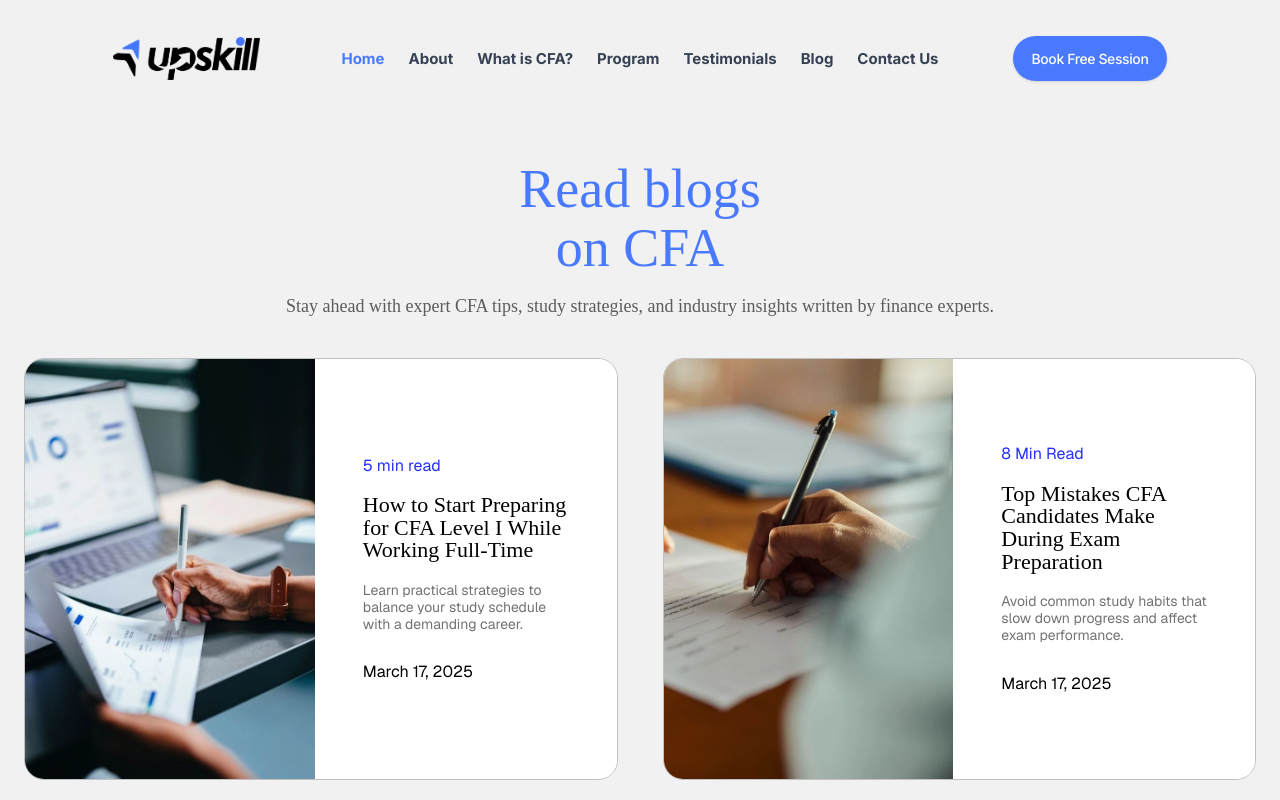
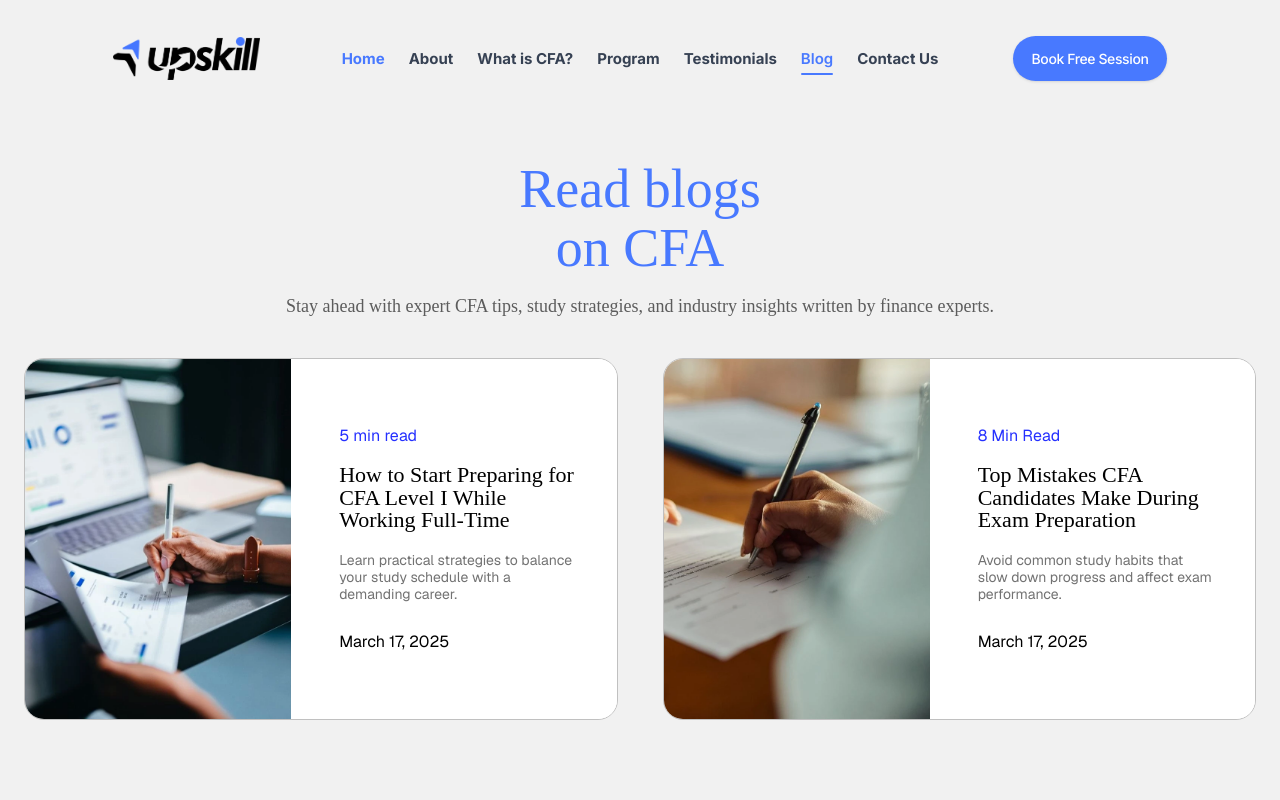
Before and after one commit to mailattfg-ops/upskill, a Next.js app: page /blogs in a window 1280 px wide. Shown: the top 800 px of the page. Built offline with nearby package versions, Linux system fonts and the light colour scheme; no server answers; the database is empty; a web font is replaced by a local one.

Commit message:
responsive done

```diff
--- a/src/app/(public)/blogs/page.tsx
+++ b/src/app/(public)/blogs/page.tsx
@@ -59,16 +59,16 @@ export default async function BlogsPage() {
               Stay ahead with expert CFA tips, study strategies, and industry insights written by finance experts.
             </p>
 
-            {/* Blog Cards Grid — Figma: width: 1587px, height: 554px, gap: 45px */}
-            <div className="mt-6 md:mt-8 lg:mt-10 w-full max-w-[1587px] flex flex-col md:flex-row gap-[20px] lg:gap-[30px] xl:gap-[45px] z-20 justify-center items-stretch">
+            {/* Blog Cards Grid — responsive 2-column grid */}
+            <div className="mt-6 md:mt-8 lg:mt-10 w-full max-w-[1587px] grid grid-cols-1 md:grid-cols-2 gap-[20px] lg:gap-[30px] xl:gap-[45px] z-20">
               {blogsList.map((blog, idx) => (
                 <Link
                   key={blog.id || idx}
                   href={`/blog?id=${blog.id}`}
-                  className="flex flex-col md:flex-row flex-1 max-w-full md:max-w-[520px] lg:max-w-[580px] xl:max-w-[680px] 2xl:max-w-[771px] bg-white border border-[#C0C0C0] rounded-[20px] overflow-hidden hover:shadow-md transition-all duration-300 cursor-pointer"
+                  className="flex flex-col sm:flex-row bg-white border border-[#C0C0C0] rounded-[20px] overflow-hidden hover:shadow-md transition-all duration-300 cursor-pointer"
                 >
                   {/* Image Box */}
-                  <div className="relative w-full md:w-[49%] h-[220px] md:h-auto min-h-[260px] md:min-h-[320px] lg:min-h-[350px] xl:min-h-[420px] 2xl:min-h-[554px] flex-shrink-0 bg-[#EEEEEE]">
+                  <div className="relative w-full sm:w-[45%] h-[200px] sm:h-auto sm:min-h-[240px] md:min-h-[260px] lg:min-h-[300px] xl:min-h-[360px] 2xl:min-h-[420px] flex-shrink-0 bg-[#EEEEEE]">
                     <Image
                       src={blog.image}
                       alt={blog.title}
@@ -103,14 +103,14 @@ export default async function BlogsPage() {
             </div>
 
             {/* View all articles button — Figma: width 259px, height 66px */}
-            <div className="mt-8 md:mt-12 lg:mt-16 flex justify-center z-20">
+            {/* <div className="mt-8 md:mt-12 lg:mt-16 flex justify-center z-20">
               <Link
                 href="/blogs"
                 className="w-[259px] h-[66px] bg-black hover:bg-black/90 text-white rounded-[20px] shadow-[0px_2px_4px_-2px_rgba(0,0,0,0.1)] flex items-center justify-center transition-all duration-300 font-['Cal_Sans'] font-normal text-[24px] leading-[100%] tracking-[-0.25px] select-none text-center"
               >
                 View all articles
               </Link>
-            </div>
+            </div> */}
 
             {/* Blue CTA Banner Box — Figma: width 1674px, height 727px, radius: 57px */}
             <div
--- a/src/app/(public)/home/TestimonialsSection.tsx
+++ b/src/app/(public)/home/TestimonialsSection.tsx
@@ -28,7 +28,7 @@ export default function TestimonialsSection({ visibleTestimonials }: Testimonial
         </p>
       </div>
 
-      <div className="mx-auto w-full max-w-[1511.03px] grid grid-cols-1 md:grid-cols-2 lg:grid-cols-3 gap-8 md:gap-[40.84px] justify-items-center">
+      <div className="mx-auto w-full max-w-[1511.03px] flex flex-wrap justify-center gap-6 md:gap-8">
         {visibleTestimonials.map((t, idx) => (
           <div
             key={t.id || idx}
@@ -39,7 +39,7 @@ export default function TestimonialsSection({ visibleTestimonials }: Testimonial
               {/* Avatar */}
               <div className="relative w-[65.34px] h-[65.34px] rounded-full overflow-hidden flex-shrink-0 bg-gray-200">
                 <Image
-                  src={`${t.image}?v=2`}
+                  src={t.image?.startsWith('http') ? `${t.image}?v=2` : (t.image || '/student_michelle.webp')}
                   alt={t.name}
                   fill
                   sizes="65.34px"
--- a/src/components/Navbar.tsx
+++ b/src/components/Navbar.tsx
@@ -8,29 +8,81 @@ import Image from "next/image";
 export default function Navbar() {
   const [isOpen, setIsOpen] = useState(false);
   const [mounted, setMounted] = useState(false);
+  const [scrolled, setScrolled] = useState(false);
   const pathname = usePathname();
 
   useEffect(() => {
     setMounted(true);
+    const handleScroll = () => setScrolled(window.scrollY > 20);
+    window.addEventListener('scroll', handleScroll, { passive: true });
+    return () => window.removeEventListener('scroll', handleScroll);
   }, []);
 
-  // Default to standard (white pill) styling if not mounted to prevent hydration mismatch,
-  // but once mounted, check if we are on the what-is-cfa page.
   const isCfaPage = mounted && (pathname === '/what-is-cfa' || pathname === '/contact' || pathname === '/blog');
   const isBlogPage = false;
-  // const isBlogPage = mounted && pathname.startsWith('/blogs');
+
+  // Returns true when the given href matches the current page
+  const isActive = (href: string) => {
+    if (!mounted) return false;
+    if (href === '/') return pathname === '/';
+    return pathname === href || pathname.startsWith(href + '/');
+  };
+
+  // Desktop link classes
+  const desktopLinkClass = (href: string) => {
+    const dark = isCfaPage || isBlogPage;
+    const active = isActive(href);
+    return [
+      'transition-colors text-nav-links whitespace-nowrap relative',
+      // active underline decoration
+      active
+        ? dark
+          ? 'text-white font-semibold after:absolute after:left-0 after:-bottom-1 after:h-[2px] after:w-full after:bg-white after:rounded-full'
+          : 'text-brand-blue font-semibold after:absolute after:left-0 after:-bottom-1 after:h-[2px] after:w-full after:bg-brand-blue after:rounded-full'
+        : dark
+          ? 'text-white/80 hover:text-white'
+          : href === '/'
+            ? 'text-brand-blue hover:text-blue-800'
+            : 'text-gray-700 hover:text-brand-blue',
+    ].join(' ');
+  };
+
+  // Mobile link classes
+  const mobileLinkClass = (href: string) => {
+    const dark = isCfaPage || isBlogPage;
+    const active = isActive(href);
+    return [
+      'font-semibold text-sm py-1 transition-colors relative',
+      active
+        ? dark
+          ? 'text-white underline underline-offset-4 decoration-white/60'
+          : 'text-blue-600 underline underline-offset-4 decoration-blue-400'
+        : dark
+          ? 'text-white/80 hover:text-white'
+          : href === '/'
+            ? 'text-blue-600'
+            : 'text-gray-600 hover:text-blue-600',
+    ].join(' ');
+  };
+
+  // Resolve header background
+  const headerBg = isBlogPage
+    ? 'bg-[#1B1B1B]'
+    : isCfaPage
+      ? 'bg-transparent'
+      : scrolled
+        ? 'bg-white/95 backdrop-blur-md shadow-sm'
+        : 'bg-transparent';
 
   return (
-    <header className={`absolute top-0 left-0 w-full z-50 ${isBlogPage ? 'bg-[#1B1B1B]' : 'bg-transparent'}`}>
-      {/* Desktop Layout - Max width 1728px container with 113px padding on large screen */}
+    <header className={`fixed top-0 left-0 w-full z-50 transition-all duration-300 ${headerBg}`}>
+      {/* Desktop Layout */}
       <div className={`mx-auto w-full max-w-[1728px] px-6 lg:px-12 xl:px-[113px] relative hidden xl:flex items-center justify-center ${isBlogPage ? 'py-0' : 'pt-[20px]'}`}>
 
-        {/* Centered Visible Nav Block (1503px content width, Y-centered, 77px high) */}
         <div className="w-full max-w-[1503px] h-[77px] flex items-center justify-between bg-transparent">
 
-          {/* Left Side: Logo container to balance centering */}
+          {/* Logo */}
           <div className="w-[160px] flex items-center shrink-0">
-            {/* Logo */}
             <Link href="/" className="relative w-[147px] h-[48px] block group z-50">
               <Image
                 src="/footer_logo.png"
@@ -42,53 +94,18 @@ export default function Navbar() {
             </Link>
           </div>
 
-          {/* Centered Links Block (Gap: 32px for blog, 24px for others) */}
+          {/* Centered Nav Links */}
           <nav className={`flex items-center z-50 ${isBlogPage ? 'gap-[32px]' : 'gap-[24px]'}`}>
-            <Link
-              href="/"
-              className={`transition-colors text-nav-links whitespace-nowrap ${isCfaPage || isBlogPage ? 'text-white hover:text-gray-200' : 'text-brand-blue hover:text-blue-800'}`}
-            >
-              Home
-            </Link>
-            <Link
-              href="/#about-company"
-              className={`transition-colors text-nav-links whitespace-nowrap ${isCfaPage || isBlogPage ? 'text-white hover:text-gray-200' : 'text-gray-700 hover:text-brand-blue'}`}
-            >
-              About
-            </Link>
-            <Link
-              href="/what-is-cfa"
-              className={`transition-colors text-nav-links whitespace-nowrap ${isCfaPage || isBlogPage ? 'text-white hover:text-gray-200' : 'text-gray-700 hover:text-brand-blue'}`}
-            >
-              What is CFA?
-            </Link>
-            <Link
-              href="#"
-              className={`transition-colors text-nav-links whitespace-nowrap ${isCfaPage || isBlogPage ? 'text-white hover:text-gray-200' : 'text-gray-700 hover:text-brand-blue'}`}
-            >
-              Program
-            </Link>
-            <Link
-              href="/#testimonials"
-              className={`transition-colors text-nav-links whitespace-nowrap ${isCfaPage || isBlogPage ? 'text-white hover:text-gray-200' : 'text-gray-700 hover:text-brand-blue'}`}
-            >
-              Testimonials
-            </Link>
-            <Link
-              href="/#blogs"
-              className={`transition-colors text-nav-links whitespace-nowrap ${isCfaPage || isBlogPage ? 'text-white hover:text-gray-200' : 'text-gray-700 hover:text-brand-blue'}`}
-            >
-              Blog
-            </Link>
-            <Link
-              href="/contact"
-              className={`transition-colors text-nav-links whitespace-nowrap ${isCfaPage || isBlogPage ? 'text-white hover:text-gray-200' : 'text-gray-700 hover:text-brand-blue'}`}
-            >
-              Contact Us
-            </Link>
+            <Link href="/" className={desktopLinkClass('/')}>Home</Link>
+            <Link href="/#about-company" className={desktopLinkClass('/#about-company')}>About</Link>
+            <Link href="/what-is-cfa" className={desktopLinkClass('/what-is-cfa')}>What is CFA?</Link>
+            <Link href="#" className={desktopLinkClass('#')}>Program</Link>
+            <Link href="/#testimonials" className={desktopLinkClass('/#testimonials')}>Testimonials</Link>
+            <Link href="/blogs" className={desktopLinkClass('/blogs')}>Blog</Link>
+            <Link href="/contact" className={desktopLinkClass('/contact')}>Contact Us</Link>
           </nav>
 
-          {/* Right Side: CTA Button Container */}
+          {/* CTA Button */}
           <div className="w-[160px] flex justify-end shrink-0">
             <button
               onClick={() => window.dispatchEvent(new CustomEvent('open-booking-modal'))}
@@ -99,17 +116,15 @@ export default function Navbar() {
                   : 'bg-brand-blue text-white hover:bg-blue-700 shadow-sm'
                 }`}
             >
-              <span className="text-cta-btn whitespace-nowrap">
-                Book Free Session
-              </span>
+              <span className="text-cta-btn whitespace-nowrap">Book Free Session</span>
             </button>
           </div>
 
         </div>
       </div>
 
-      {/* Mobile/Tablet Fallback Layout (Under 1280px) */}
-      <div className={`xl:hidden w-full px-6 py-4 flex items-center justify-between backdrop-blur-md border-b ${isCfaPage ? 'bg-[#4576FF] border-blue-500 text-white' : isBlogPage ? 'bg-[#1B1B1B] border-neutral-800 text-white' : 'bg-white/80 border-gray-100'}`}>
+      {/* Mobile/Tablet Header Bar */}
+      <div className={`xl:hidden w-full px-6 py-4 flex items-center justify-between backdrop-blur-md border-b transition-all duration-300 ${isCfaPage ? 'bg-[#4576FF] border-blue-500 text-white' : isBlogPage ? 'bg-[#1B1B1B] border-neutral-800 text-white' : scrolled ? 'bg-white/95 border-gray-200 shadow-sm' : 'bg-transparent border-transparent'}`}>
         <Link href="/" className="relative w-[110px] h-[36px] block group z-50">
           <Image
             src="/footer_logo.png"
@@ -138,14 +153,19 @@ export default function Navbar() {
       {/* Mobile Navigation Panel */}
       {isOpen && (
         <div className={`xl:hidden border-t px-6 py-4 flex flex-col gap-4 shadow-inner ${isCfaPage ? 'bg-[#4576FF] border-blue-500 text-white' : isBlogPage ? 'bg-[#1B1B1B] border-neutral-800 text-white' : 'bg-white border-gray-100'}`}>
-          <Link href="/" onClick={() => setIsOpen(false)} className={`font-semibold text-sm py-1 ${isCfaPage || isBlogPage ? 'text-white' : 'text-blue-600'}`}>Home</Link>
-          <Link href="/#about-company" onClick={() => setIsOpen(false)} className={`font-semibold text-sm py-1 ${isCfaPage || isBlogPage ? 'text-white/80 hover:text-white' : 'text-gray-600 hover:text-blue-600'}`}>About</Link>
-          <Link href="/what-is-cfa" onClick={() => setIsOpen(false)} className={`font-semibold text-sm py-1 ${isCfaPage || isBlogPage ? 'text-white/80 hover:text-white' : 'text-gray-600 hover:text-blue-600'}`}>What is CFA?</Link>
-          <Link href="#" onClick={() => setIsOpen(false)} className={`font-semibold text-sm py-1 ${isCfaPage || isBlogPage ? 'text-white/80 hover:text-white' : 'text-gray-600 hover:text-blue-600'}`}>Program</Link>
-          <Link href="/#testimonials" onClick={() => setIsOpen(false)} className={`font-semibold text-sm py-1 ${isCfaPage || isBlogPage ? 'text-white/80 hover:text-white' : 'text-gray-600 hover:text-blue-600'}`}>Testimonials</Link>
-          <Link href="/#blogs" onClick={() => setIsOpen(false)} className={`font-semibold text-sm py-1 ${isCfaPage || isBlogPage ? 'text-white/80 hover:text-white' : 'text-gray-600 hover:text-blue-600'}`}>Blog</Link>
-          <Link href="/contact" onClick={() => setIsOpen(false)} className={`font-semibold text-sm py-1 ${isCfaPage || isBlogPage ? 'text-white/80 hover:text-white' : 'text-gray-600 hover:text-blue-600'}`}>Contact Us</Link>
-          <button onClick={() => { setIsOpen(false); window.dispatchEvent(new CustomEvent('open-booking-modal')); }} className={`inline-flex items-center justify-center rounded-full font-bold py-2.5 text-center text-sm shadow-sm mt-2 cursor-pointer ${isBlogPage ? 'border border-[#4879FF] text-[#4879FF] bg-transparent' : isCfaPage ? 'bg-white text-[#4879FF]' : 'bg-blue-600 text-white'}`}>Book Free Session</button>
+          <Link href="/" onClick={() => setIsOpen(false)} className={mobileLinkClass('/')}>Home</Link>
+          <Link href="/#about-company" onClick={() => setIsOpen(false)} className={mobileLinkClass('/#about-company')}>About</Link>
+          <Link href="/what-is-cfa" onClick={() => setIsOpen(false)} className={mobileLinkClass('/what-is-cfa')}>What is CFA?</Link>
+          <Link href="#" onClick={() => setIsOpen(false)} className={mobileLinkClass('#')}>Program</Link>
+          <Link href="/#testimonials" onClick={() => setIsOpen(false)} className={mobileLinkClass('/#testimonials')}>Testimonials</Link>
+          <Link href="/blogs" onClick={() => setIsOpen(false)} className={mobileLinkClass('/blogs')}>Blog</Link>
+          <Link href="/contact" onClick={() => setIsOpen(false)} className={mobileLinkClass('/contact')}>Contact Us</Link>
+          <button
+            onClick={() => { setIsOpen(false); window.dispatchEvent(new CustomEvent('open-booking-modal')); }}
+            className={`inline-flex items-center justify-center rounded-full font-bold py-2.5 text-center text-sm shadow-sm mt-2 cursor-pointer ${isBlogPage ? 'border border-[#4879FF] text-[#4879FF] bg-transparent' : isCfaPage ? 'bg-white text-[#4879FF]' : 'bg-blue-600 text-white'}`}
+          >
+            Book Free Session
+          </button>
         </div>
       )}
     </header>
```
Also changed, not shown: src/app/(public)/home/PathToCfaSection.tsx (+19 -19 lines), src/app/admin/page.tsx (+16 -36 lines).
